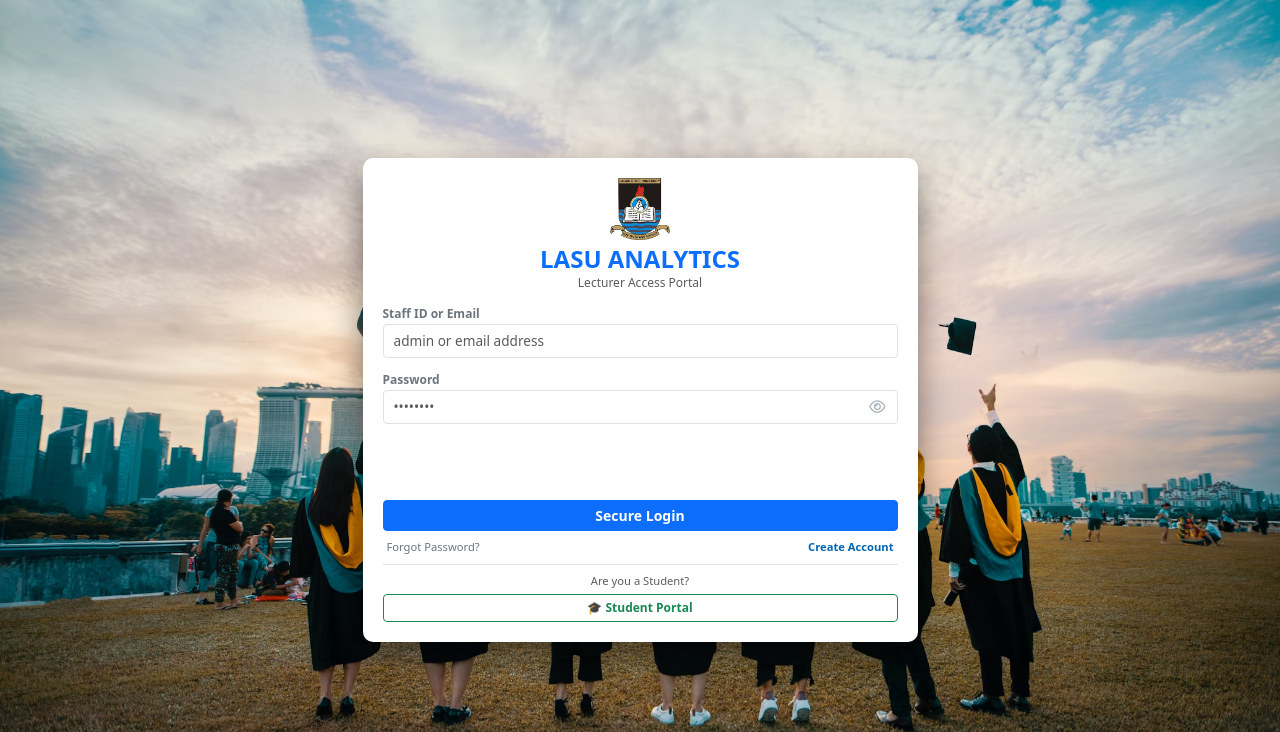
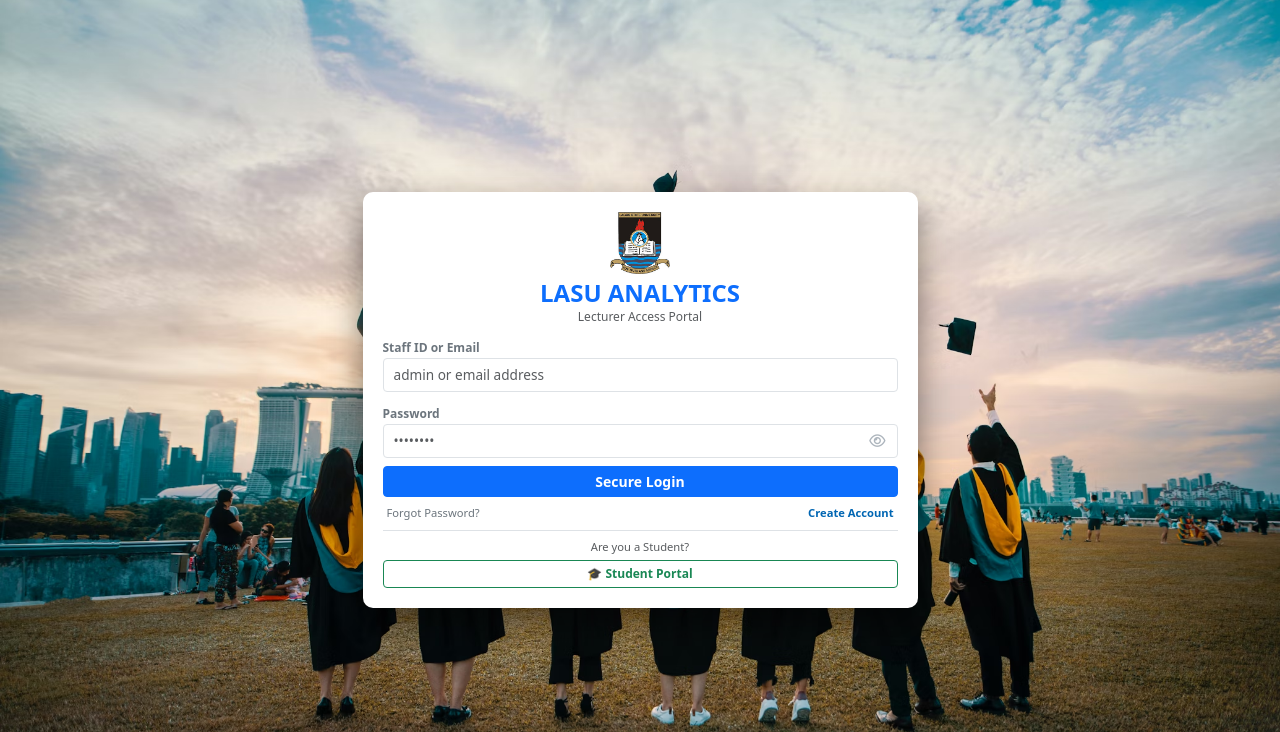
Before and after one commit to Adamson-lab/lasu_dashboard, a Flask app: page /login in a window 1280 px wide. Shown: the top 732 px of the page. Run offline with Flask 3, Linux system fonts and the light colour scheme; some libraries are stand-ins or nearby versions.

Commit message:
Update login.html

```diff
--- a/templates/login.html
+++ b/templates/login.html
@@ -6,7 +6,6 @@
     <title>LASU Lecturer Login</title>
     <link href="https://cdn.jsdelivr.net/npm/bootstrap@5.3.0/dist/css/bootstrap.min.css" rel="stylesheet">
     <link rel="stylesheet" href="https://cdnjs.cloudflare.com/ajax/libs/font-awesome/6.4.0/css/all.min.css">
-    <script src="https://www.google.com/recaptcha/api.js" async defer></script>
     <style>
         body {
             /* Exact original filename, raw image, no blue overlay */
@@ -110,9 +109,7 @@
                         </div>
                     </div>
 
-                    <div class="mb-2 d-flex justify-content-center" style="height: 60px; overflow: hidden;">
-                        <div class="g-recaptcha" data-sitekey="{{ site_key }}" style="transform:scale(0.7); transform-origin:50% 0;"></div>
-                    </div>
+
 
                     <button type="submit" class="btn btn-primary w-100 fw-bold py-1 btn-sm">Secure Login</button>
                 </form>
```
